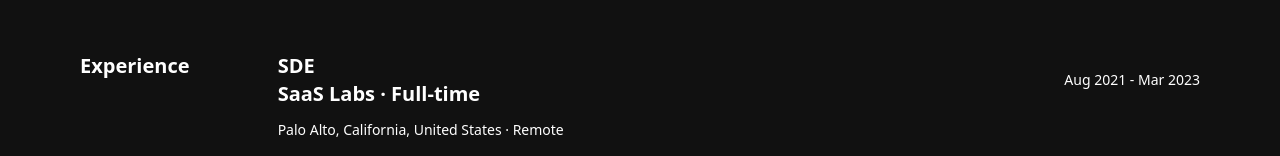
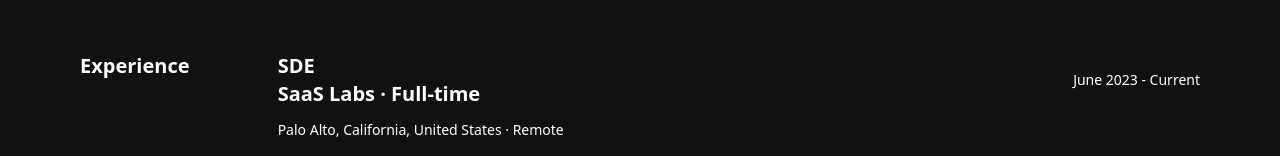
Before and after one commit to himanshubhardwaz/himanshubhardwaz.com, a SvelteKit app: page / in a window 1280 px wide. Shown: the part 714-870 px from the top of the page. Built offline with nearby package versions, Linux system fonts and the light colour scheme.

Commit message:
updated data

```diff
--- a/src/lib/data.ts
+++ b/src/lib/data.ts
@@ -1,7 +1,7 @@
 export const experiences = [
 	{
-		startDate: 'Aug 2021',
-		endDate: 'Mar 2023',
+		startDate: 'June 2023',
+		endDate: 'Current',
 		position: 'SDE',
 		name: 'SaaS Labs · Full-time',
 		location: 'Palo Alto, California, United States · Remote',
--- a/src/routes/blog/[slug]/+page.server.ts
+++ b/src/routes/blog/[slug]/+page.server.ts
@@ -1,4 +1,5 @@
 import type { PageServerLoad } from './$types';
+import { error } from '@sveltejs/kit';
 
 export const load: PageServerLoad = async ({ params: { slug } }) => {
 	const url = `https://api.github.com/repos/himanshubhardwaz/blogs/contents/${slug}.md`;
@@ -7,18 +8,15 @@
 
 	headers.append('Authorization', `Bearer ${import.meta.env.VITE_GITHUB_ACCESS_TOKEN}`);
 
-	try {
-		const response = await fetch(url, { headers });
+	const response = await fetch(url, { headers });
 
-		if (response.ok) {
-			const data: { content: string } = await response.json();
-			const content = atob(data.content);
-			return { content };
-		} else {
-			throw new Error(`Failed to fetch blog: ${response.status}`);
-		}
-	} catch (error) {
-		console.log({ errorMain: error });
-		throw new Error('Could not fetch this blog!');
+	if (response.ok) {
+		const data: { content: string } = await response.json();
+		const content = atob(data.content);
+		return { content };
 	}
+
+	throw error(404, {
+		message: 'Blog not found'
+	});
 };
```
